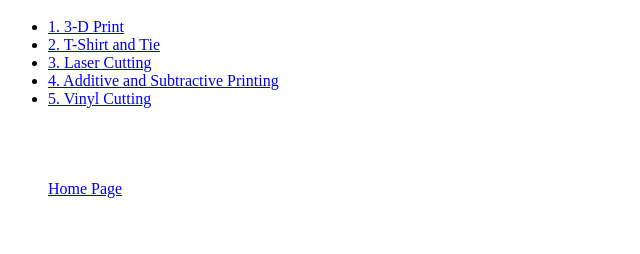
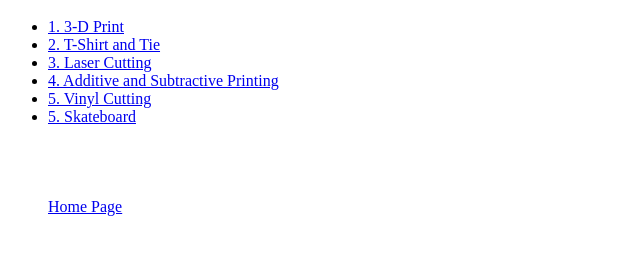
Before and after one commit to wrafab/hoffmans, a plain HTML site: page projects.html in a window 1280 px wide. Shown: the part 48-302 px from the top of the page, without its empty margins (0-640 px from the left). Drawn offline with Linux system fonts and the light colour scheme.

Commit message:
Update projects.html

```diff
--- a/projects.html
+++ b/projects.html
@@ -11,6 +11,7 @@
 <li><a href="http://fab.wra.net/hoffmans/Lasercutting.html">3. Laser Cutting</a></li>
 <li><a href="http://fab.wra.net/hoffmans/3DPrinter.html">4. Additive and Subtractive Printing</a></li>
 <li><a href="http://fab.wra.net/hoffmans/vinylcutting.html">5. Vinyl Cutting</a></li>
+<li><a href="http://fab.wra.net/hoffmans/skateboard.html">5. Skateboard</a></li>
 <br>
 <br>
 <br>
```
